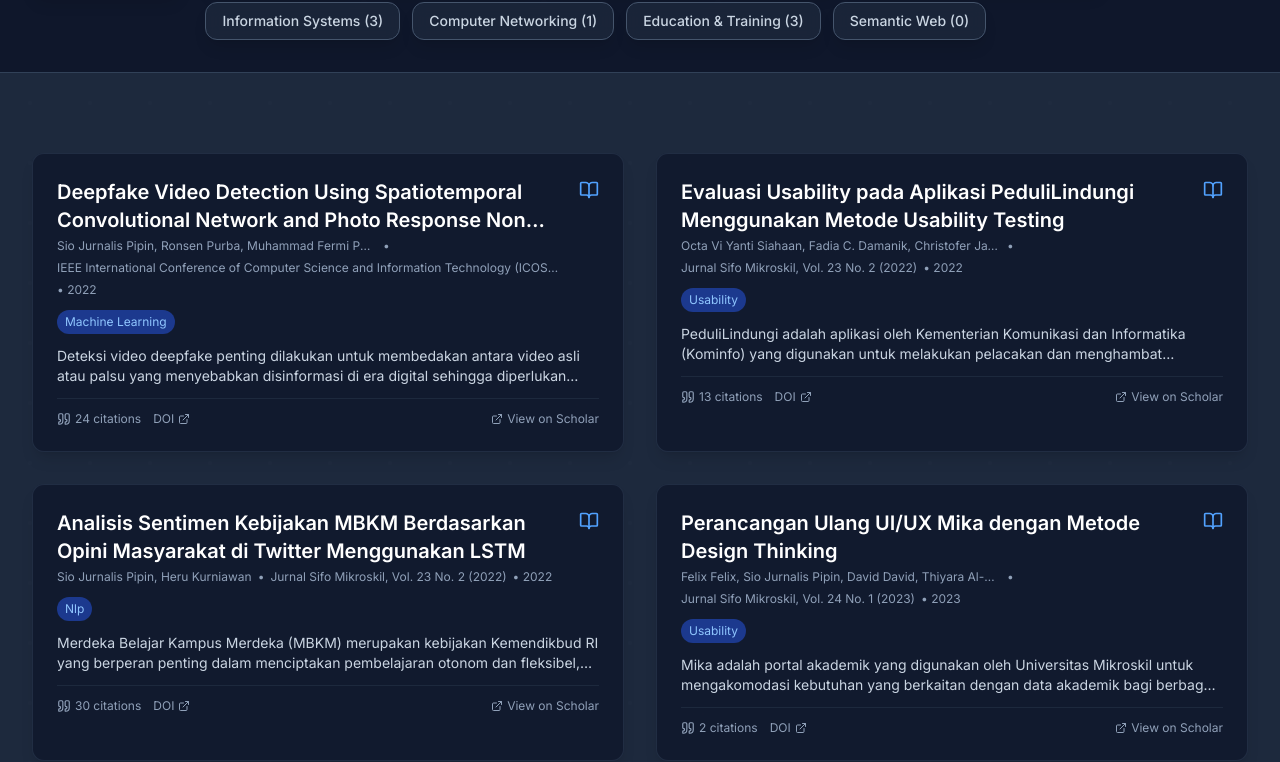
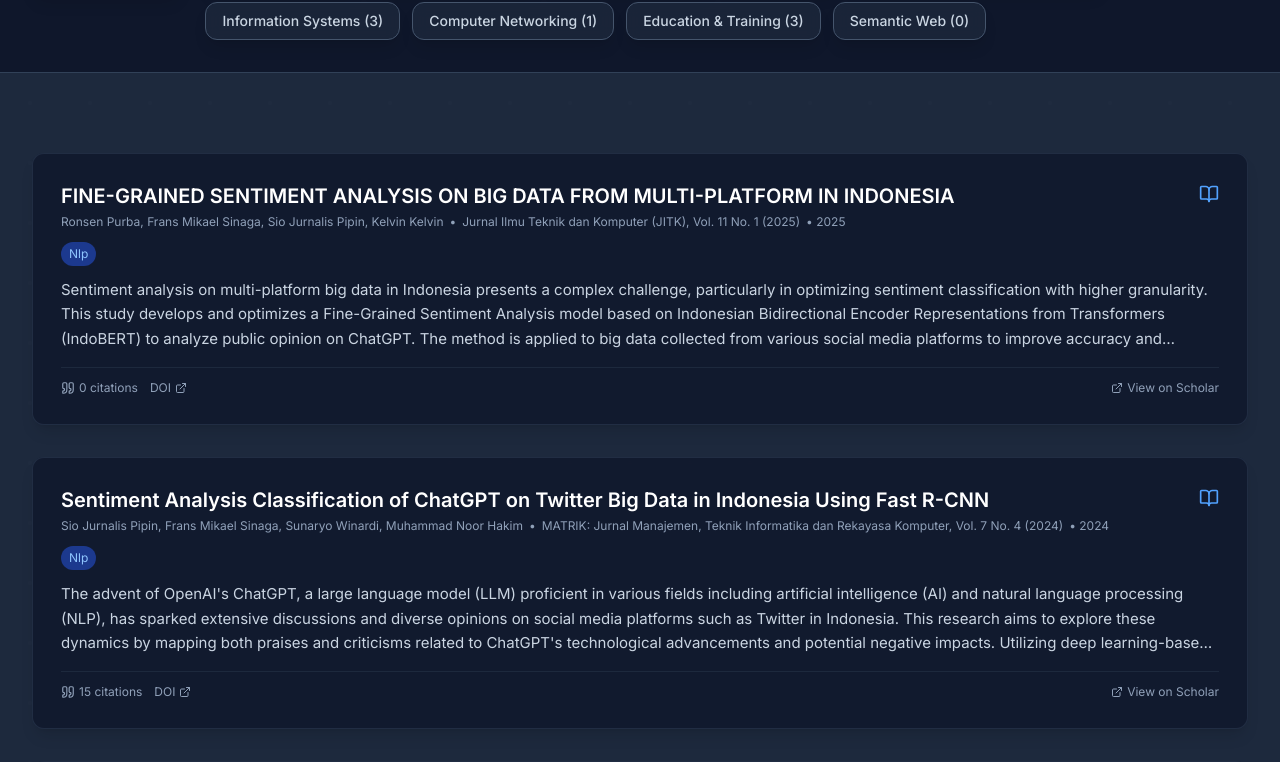
Before and after one commit to siopipin/sio-portofolio, a Next.js app: page /publications in a window 1280 px wide. Shown: the part 842-1604 px from the top of the page. Built offline with nearby package versions, Linux system fonts and the light colour scheme.

Commit message:
update publication data

```diff
--- a/src/app/publications/page.js
+++ b/src/app/publications/page.js
@@ -10,14 +10,22 @@ export default function PublicationsPage() {
   const [selectedCategory, setSelectedCategory] = useState('all');
   const [searchQuery, setSearchQuery] = useState('');
 
-  const filteredPublications = publications.filter(publication => {
-    const matchesCategory = selectedCategory === 'all' || publication.category === selectedCategory;
-    const matchesSearch = publication.title.toLowerCase().includes(searchQuery.toLowerCase()) ||
-                         publication.authors.some(author => author.toLowerCase().includes(searchQuery.toLowerCase())) ||
-                         publication.journal.toLowerCase().includes(searchQuery.toLowerCase()) ||
-                         publication.abstract.toLowerCase().includes(searchQuery.toLowerCase());
-    return matchesCategory && matchesSearch;
-  });
+  const filteredPublications = publications
+    .filter((publication) => {
+      const matchesCategory =
+        selectedCategory === 'all' ||
+        publication.category === selectedCategory;
+      const query = searchQuery.toLowerCase();
+      const matchesSearch =
+        publication.title.toLowerCase().includes(query) ||
+        publication.authors.some((author) =>
+          author.toLowerCase().includes(query)
+        ) ||
+        publication.journal.toLowerCase().includes(query) ||
+        publication.abstract.toLowerCase().includes(query);
+      return matchesCategory && matchesSearch;
+    })
+    .sort((a, b) => b.year - a.year);
 
   const totalCitations = getTotalCitations();
 
@@ -124,26 +132,26 @@ export default function PublicationsPage() {
               </p>
             </div>
           ) : (
-            <div className="grid grid-cols-1 md:grid-cols-2 gap-6 md:gap-8">
+            <div className="space-y-6 md:space-y-8">
               {filteredPublications.map((publication) => (
-                <div
+                <article
                   key={publication.id}
                   className="bg-white/80 dark:bg-slate-900/80 backdrop-blur-xl rounded-xl shadow-lg hover:shadow-xl transition-all duration-300 overflow-hidden group border border-white/20 dark:border-slate-700/50"
                 >
-                  <div className="p-6">
+                  <div className="p-6 md:p-7">
                     {/* Publication Header */}
-                    <div className="flex items-start gap-3 mb-3">
+                    <header className="flex items-start gap-3 mb-3">
                       <div className="flex-1 min-w-0">
                         <Link
                           href={`/publications/${publication.slug}`}
                           className="group/title block"
                         >
-                          <h2 className="text-lg md:text-xl font-semibold text-slate-900 dark:text-white group-hover/title:text-blue-600 dark:group-hover/title:text-blue-400 transition-colors line-clamp-2">
+                          <h2 className="text-lg md:text-xl font-semibold text-slate-900 dark:text-white group-hover/title:text-blue-600 dark:group-hover/title:text-blue-400 transition-colors">
                             {publication.title}
                           </h2>
                         </Link>
                         <div className="mt-1 flex flex-wrap items-center gap-1.5 text-[11px] md:text-xs text-slate-500 dark:text-slate-400">
-                          <span className="truncate max-w-[220px] md:max-w-xs">
+                          <span className="truncate max-w-full md:max-w-2xl">
                             {publication.authors.join(', ')}
                           </span>
                           <span className="hidden sm:inline">•</span>
@@ -152,7 +160,7 @@ export default function PublicationsPage() {
                         </div>
                       </div>
                       <BookOpen className="w-5 h-5 text-blue-600 dark:text-blue-400 flex-shrink-0 mt-0.5" />
-                    </div>
+                    </header>
 
                     {/* Category chip */}
                     <div className="flex items-center justify-between mb-3">
@@ -162,19 +170,23 @@ export default function PublicationsPage() {
                     </div>
 
                     {/* Abstract */}
-                    <p className="text-slate-600 dark:text-slate-300 mb-3 line-clamp-2 text-sm">
+                    <p className="text-slate-600 dark:text-slate-300 mb-3 text-sm md:text-[15px] leading-relaxed line-clamp-3">
                       {publication.abstract}
                     </p>
 
                     {/* Footer meta */}
-                    <div className="mt-3 pt-3 border-t border-slate-100 dark:border-slate-800 flex items-center justify-between text-[11px] md:text-xs text-slate-500 dark:text-slate-400">
-                      <div className="flex items-center gap-3">
+                    <footer className="mt-4 pt-3 border-t border-slate-100 dark:border-slate-800 flex flex-col sm:flex-row sm:items-center sm:justify-between gap-3 text-[11px] md:text-xs text-slate-500 dark:text-slate-400">
+                      <div className="flex flex-wrap items-center gap-3">
                         <span className="inline-flex items-center">
                           <Quote className="w-3.5 h-3.5 mr-1" />
                           {publication.citations} citations
                         </span>
                         <a
-                          href={`https://doi.org/${publication.doi}`}
+                          href={
+                            publication.doi.startsWith('http')
+                              ? publication.doi
+                              : `https://doi.org/${publication.doi}`
+                          }
                           target="_blank"
                           rel="noopener noreferrer"
                           className="inline-flex items-center hover:text-blue-600 dark:hover:text-blue-400"
@@ -193,9 +205,9 @@ export default function PublicationsPage() {
                         <ExternalLink className="w-3 h-3 mr-1" />
                         View on Scholar
                       </a>
-                    </div>
+                    </footer>
                   </div>
-                </div>
+                </article>
               ))}
             </div>
           )}
--- a/src/components/home/FeaturedPublications.js
+++ b/src/components/home/FeaturedPublications.js
@@ -3,6 +3,10 @@ import { ExternalLink } from 'lucide-react';
 import PublicationCard from '@/components/ui/PublicationCard';
 
 export default function FeaturedPublications({ publications }) {
+  const sortedPublications = [...publications].sort(
+    (a, b) => b.year - a.year
+  );
+
   return (
     <div>
       <div className="flex items-center justify-between mb-4 md:mb-8">
@@ -19,7 +23,7 @@ export default function FeaturedPublications({ publications }) {
       </div>
 
       <div className="space-y-3 md:space-y-6">
-        {publications.map((publication) => (
+        {sortedPublications.map((publication) => (
           <PublicationCard key={publication.id} publication={publication} />
         ))}
       </div>
--- a/src/data/publications.js
+++ b/src/data/publications.js
@@ -1,3 +1,4 @@
+
 export const publications = [
   {
     id: 1,
@@ -52,7 +53,7 @@ export const publications = [
     ],
     citations: 13,
     category: "usability",
-    featured: true
+    featured: false
   },
   {
     id: 3,
@@ -77,14 +78,14 @@ export const publications = [
     ],
     citations: 30,
     category: "nlp",
-    featured: true
+    featured: false
   },
   {
     id: 4,
     slug: "perancangan-ulang-ui-ux-mika-dengan-metode-design-thinking",
     title: "Perancangan Ulang UI/UX Mika dengan Metode Design Thinking",
     authors: [
-      "Felix Felix",
+      "Felix",
       "Sio Jurnalis Pipin",
       "David David",
       "Thiyara Al-Mawaddah"
@@ -130,7 +131,7 @@ export const publications = [
     ],
     citations: 6,
     category: "information-systems",
-    featured: true
+    featured: false
   },
   {
     id: 6,
@@ -182,7 +183,7 @@ export const publications = [
     ],
     citations: 43,
     category: "deep-learning",
-    featured: true
+    featured: false
   },
   {
     id: 8,
@@ -213,7 +214,7 @@ export const publications = [
     ],
     citations: 15,
     category: "nlp",
-    featured: true
+    featured: false
   },
   {
     id: 9,
@@ -244,7 +245,7 @@ export const publications = [
     ],
     citations: 6,
     category: "nlp",
-    featured: true
+    featured: false
   },
   {
     id: 10,
@@ -276,7 +277,7 @@ export const publications = [
     slug: "forecasting-climate-change-patterns-to-improving-rice-harvest-using-svr-for-achieving-green-economy",
     title:
       "Forecasting Climate Change Patterns to Improving Rice Harvest Using SVR for Achieving Green Economy",
-    authors: ["Sio Jurnalis Pipin"],
+    authors: ["Carles Juliandy", "Kelvin Kelvin", "Apriyanto Halim", "Sio Jurnalis Pipin", "Frans Mikael Sinaga", "Wulan Sri Lestari"],
     journal:
       "International Journal of Artificial Intelligence and Data Mining (IJAIDM)",
     year: 2024,
@@ -295,7 +296,7 @@ export const publications = [
     ],
     citations: 0,
     category: "machine-learning",
-    featured: false
+    featured: true
   },
   {
     id: 12,
@@ -387,7 +388,7 @@ export const publications = [
     ],
     citations: 5,
     category: "nlp",
-    featured: true
+    featured: false
   },
   {
     id: 15,
```
